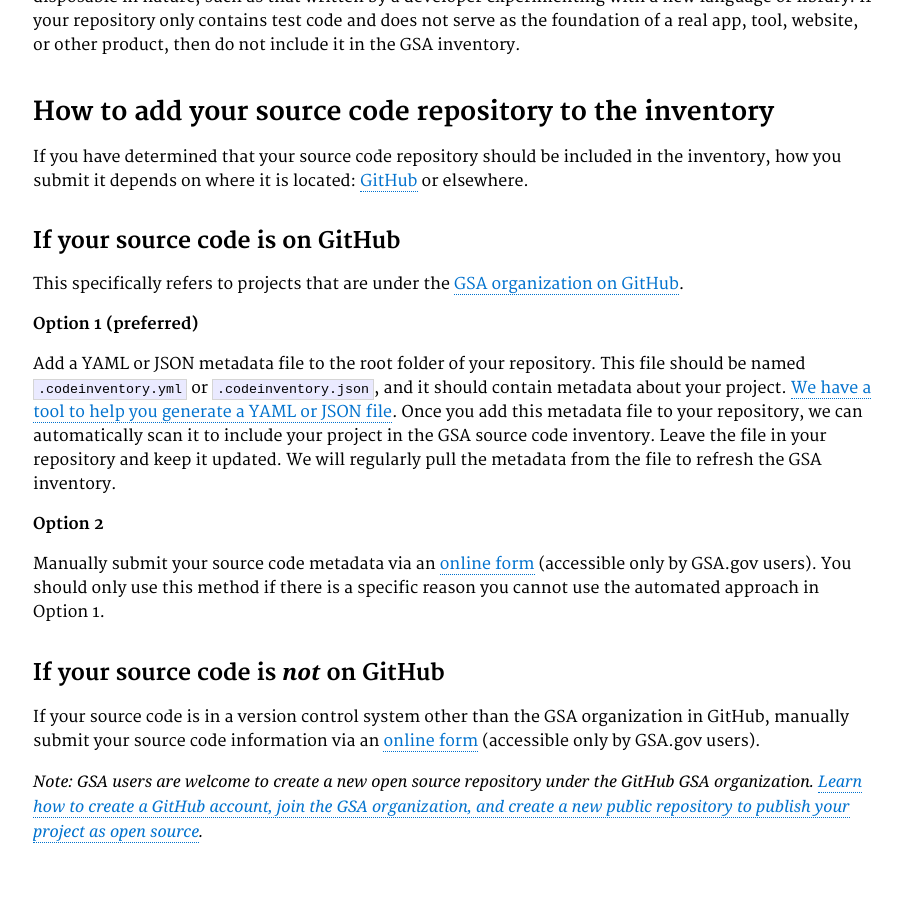
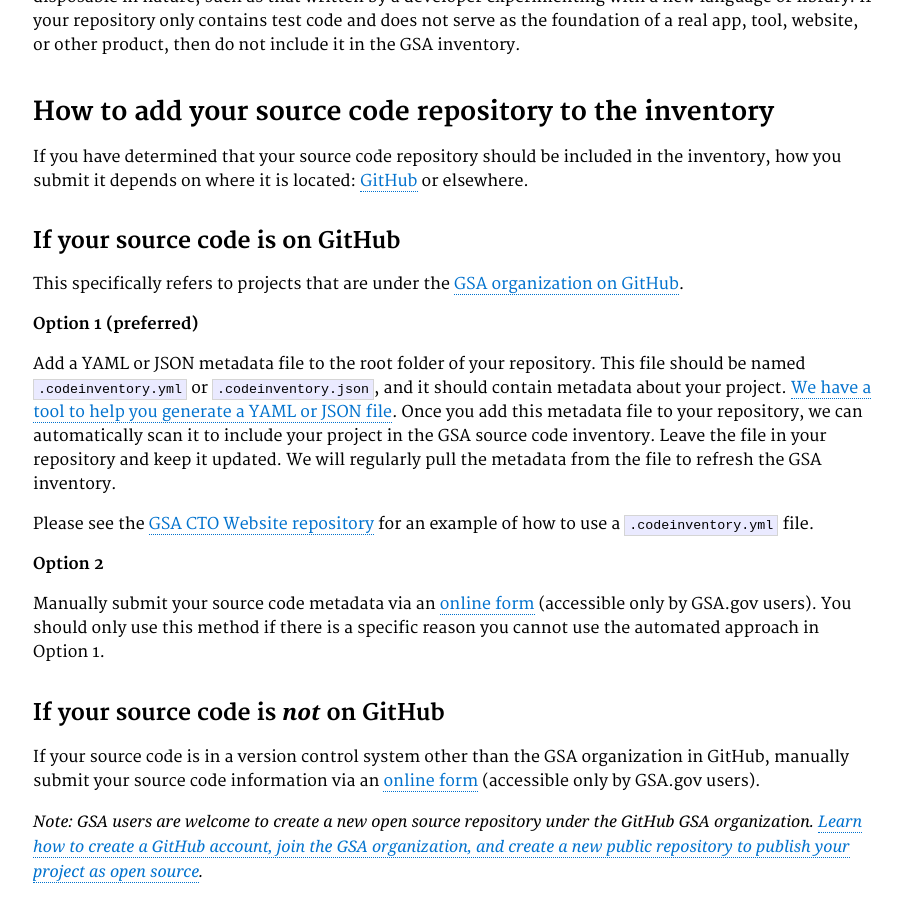
Before and after one commit to GSA/GSAOpenSourceImplementation, a Jekyll site: the page built from pages/implementation-guide.md, in a window 1280 px wide and 900 px high, scrolled down 862 px. Shown: the whole window, without its empty margins (349-1250 px from the left). Built offline with Jekyll 4.4.1, drawn with Linux system fonts in a browser that asks for light colours; some web fonts are replaced; before the commit the page ends 1722 px from its top, so only the background shows below that.

Commit message:
add example

```diff
--- a/pages/implementation-guide.md
+++ b/pages/implementation-guide.md
@@ -38,6 +38,8 @@ This specifically refers to projects that are under the [GSA organization on Git
 
 Add a YAML or JSON metadata file to the root folder of your repository. This file should be named `.codeinventory.yml` or `.codeinventory.json`, and it should contain metadata about your project. [We have a tool to help you generate a YAML or JSON file](https://gsa.github.io/codeinventory-metadata-generator/). Once you add this metadata file to your repository, we can automatically scan it to include your project in the GSA source code inventory. Leave the file in your repository and keep it updated. We will regularly pull the metadata from the file to refresh the GSA inventory.
 
+Please see the [GSA CTO Website repository](https://github.com/GSA/cto-website/blob/dev/.codeinventory.yml) for an example of how to use a `.codeinventory.yml` file.
+
 **Option 2**
 
 Manually submit your source code metadata via an [online form](https://goo.gl/forms/UgYwvEks2jsB59Kh2) (accessible only by GSA.gov users). You should only use this method if there is a specific reason you cannot use the automated approach in Option 1.
```
